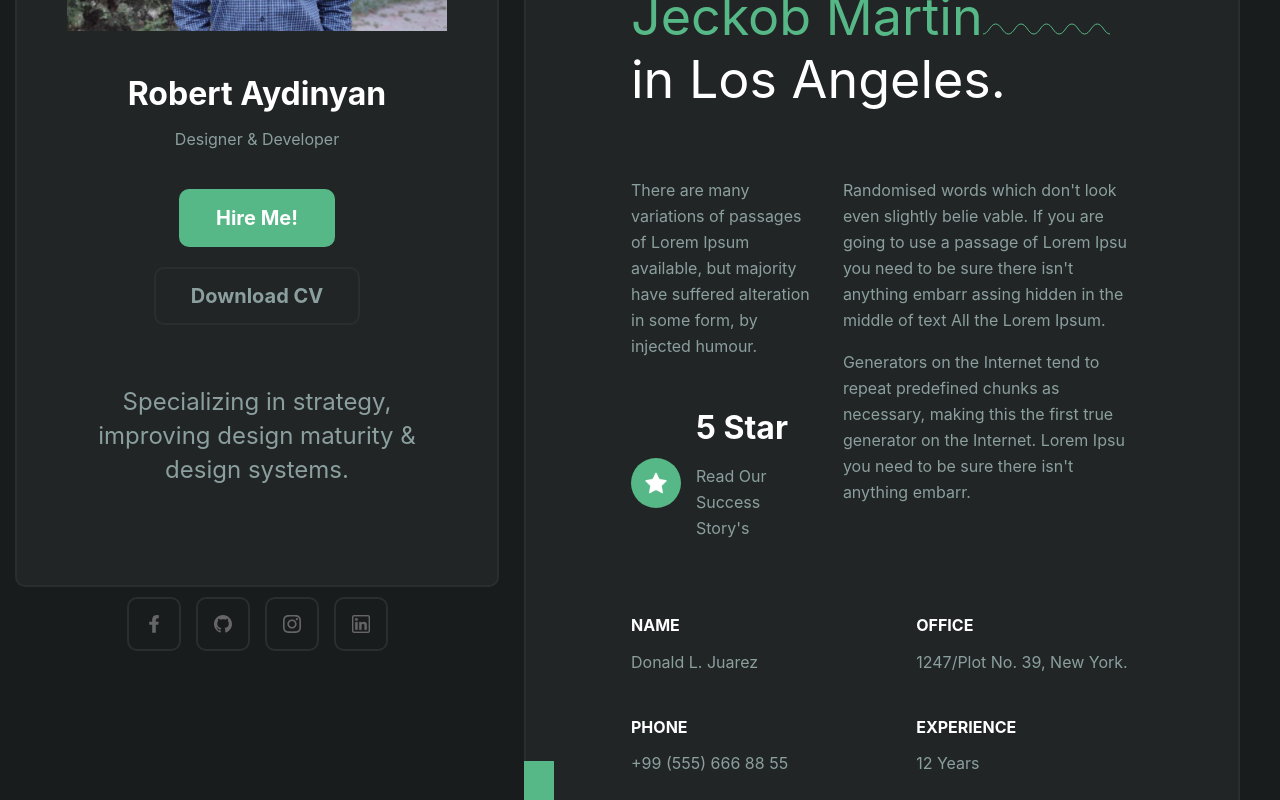
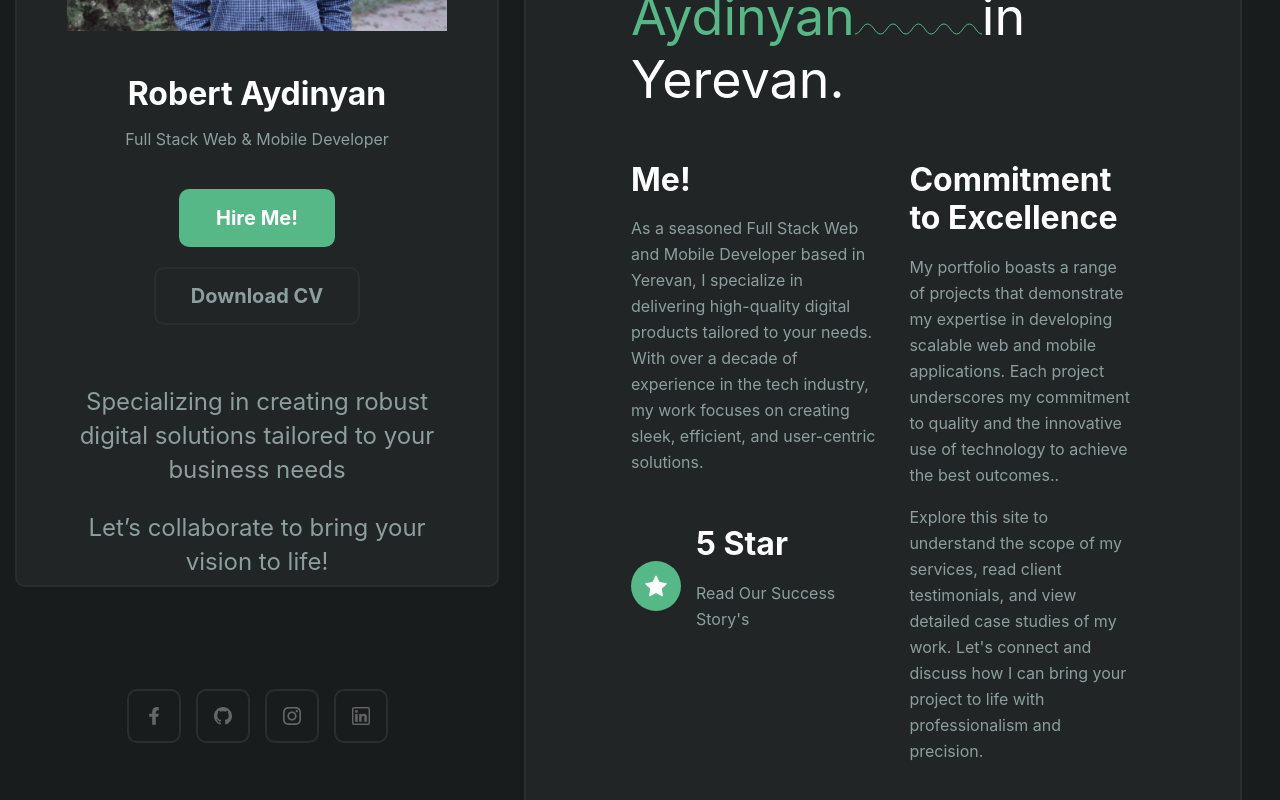
Before and after one commit to robertaydinyan/portfolio, a React (Create React App) app: page /about in a window 1280 px wide. Shown: the part 360-1160 px from the top of the page. Built offline with nearby package versions, Linux system fonts and the light colour scheme.

Commit message:
content writing

```diff
--- a/src/Components/AboutPage/AboutPage.js
+++ b/src/Components/AboutPage/AboutPage.js
@@ -25,17 +25,20 @@ export default function AboutPage() {
                             <p>Me! About</p>
                         </div>
                         <h1 className="main-title" data-aos="fade-up" data-aos-duration="1500">
-                            Hire the best Portfolio Freelancers in <span>Jeckob Martin</span>
+                            Hire a Top Full Stack Web & Mobile Developer <span>Robert Aydinyan</span>
                             <u className="inline">
                                 <img alt="image" src={line_icon} />
                             </u>
-                            in Los Angeles.
+                            in Yerevan.
                         </h1>
                     </div>
                     <div className="about-brief">
                         <div className="about-left">
-                            <p>There are many variations of passages of Lorem Ipsum available,
-                            but majority have suffered alteration in some form, by injected humour.</p>
+                            <h3>Me!</h3>
+                            <p>As a seasoned Full Stack Web and Mobile Developer based in Yerevan,
+                                I specialize in delivering high-quality digital products
+                                tailored to your needs. With over a decade of experience in the tech industry,
+                                 my work focuses on creating sleek, efficient, and user-centric solutions.</p>
 
                             <div className="rating">
                                 <div className="star-icon">
@@ -43,29 +46,29 @@ export default function AboutPage() {
                                 </div>
                                 <div className="rating-count">
                                     <h4>5 Star</h4>
-                                    <p>Read Our <a href="#">Success Story's</a></p>
+                                    <p>Read Our <a href="#"><span>Success Story's</span></a></p>
                                 </div>
                             </div>
                         </div>
                         <div className="about-right">
-                            <p>Randomised words which don't look even slightly belie vable. If
-                            you are going to use a passage of Lorem Ipsu you need to be sure there isn't anything embarr
-                            assing hidden in the middle of text All the Lorem Ipsum.</p>
+                            <h3>Commitment to Excellence</h3>
+                            <p>My portfolio boasts a range of projects that demonstrate my expertise in developing
+                                 scalable web and mobile applications. Each project underscores my commitment
+                                 to quality and the innovative use of technology to achieve the best outcomes..</p>
 
-                            <p className="margin">Generators
-                            on the Internet tend to repeat predefined chunks as necessary, making this the first true
-                            generator on the Internet. Lorem Ipsu you need to be sure there isn't anything embarr.</p>
+                            <p className="margin">Explore this site to understand the scope of my services, read client testimonials,
+                             and view detailed case studies of my work. Let's connect and discuss how I can bring your project to life
+                             with professionalism and precision.</p>
                         </div>
                     </div>
                     <div className="about-inf">
                         <div className="about-info-content">
-                            <div className="about-info"><h6 className="name">Name</h6><p>Donald L. Juarez</p></div>
-                            <div className="about-info"><h6 className="name">Phone</h6><p><a href="tel:+99 (555) 666 88 55">+99
-                                (555) 666 88 55</a></p></div>
+                            <div className="about-info"><h6 className="name">Name</h6><p>Robert Aydinyan</p></div>
+                            <div className="about-info"><h6 className="name">Phone</h6><p><a href="tel:+374 (33) 230 250">+374 (33) 230 250</a></p></div>
                         </div>
                         <div className="about-info-content">
-                            <div className="about-info"><h6 className="name">Office</h6><p>1247/Plot No. 39, New York.</p></div>
-                            <div className="about-info"><h6 className="name">Experience</h6><p>12 Years</p></div>
+                            <div className="about-info"><h6 className="name">Location</h6><p>Armenia, Yerevan</p></div>
+                            <div className="about-info"><h6 className="name">Experience</h6><p>6+ Years</p></div>
                         </div>
                     </div>
             {/*        <div className="about-client">*/}
--- a/src/Components/HomePage/HomePage.js
+++ b/src/Components/HomePage/HomePage.js
@@ -27,20 +27,20 @@ export default function HomePage() {
                     </div>
 
                     <h1 className="main-title" data-aos="fade-up" data-aos-duration="1500">
-                        I'm making product and <span>design</span> minimal modern.
+                        I'm building Minimalistic and User-Centric <span>Web & Mobile</span> Solutions.
                     </h1>
                     <div className="contact-zone">
                         <a href="mailto:hi@infoexample.com">
                             <span>
                                 <img alt="email" src={email_icon}/>
                             </span>
-                            hi@infoexample.com
+                            arserv@gmail.com
                         </a>
                         <a href="callto:+8801712345678">
                             <span>
                                 <img alt="email" src={phone_icon}/>
                             </span>
-                            +8801712345678
+                            +374 33 230 250
                         </a>
                     </div>
                     <div className="content-img">
--- a/src/Components/PortfolioPage/PortfolioPage.js
+++ b/src/Components/PortfolioPage/PortfolioPage.js
@@ -27,9 +27,7 @@ export default function PortfolioPage() {
                             <p>Best Our Portfolio</p>
                         </div>
                         <h1 className="main-title" data-aos="fade-up" data-aos-duration="1500">
-                            Jeckob Martin the best
-                            <br/>
-                            make Our
+                            Check out my
                             <span> Portfolio </span>
                             <u>
                                 <img alt="image" loading="lazy" src={line_icon}/>
--- a/src/Components/layouts/ContentCircle.js
+++ b/src/Components/layouts/ContentCircle.js
@@ -9,7 +9,7 @@ export default function ContentCircle() {
                     <path id="circle" d="M 50, 50 m -37, 0 a 37,37 0 1,1 74,0 a 37,37 0 1,1 -74,0"></path>
                 </defs>
                 <text>
-                    <textPath xlinkHref="#circle">Robert Web Development
+                    <textPath xlinkHref="#circle">AR Web & Mobile Development
                     </textPath>
                 </text>
             </svg>
--- a/src/Components/layouts/Header.js
+++ b/src/Components/layouts/Header.js
@@ -15,7 +15,7 @@ export default function Header() {
 
                 <div className="author-info">
                     <h3 className="author-name">Robert Aydinyan</h3>
-                    <span className="author-designation">Designer &amp; Developer</span>
+                    <span className="author-designation">Full Stack Web &amp; Mobile Developer</span>
                 </div>
 
                 <div className="author-hiring">
@@ -24,7 +24,8 @@ export default function Header() {
                 </div>
 
                 <div className="author-description">
-                    <p>Specializing in strategy, improving design maturity &amp; design systems.</p>
+                    <p>Specializing in creating robust digital solutions tailored to your business needs </p>
+                    <p> Let’s collaborate to bring your vision to life!</p>
                 </div>
 
                 <div className="author-social-links">
```
